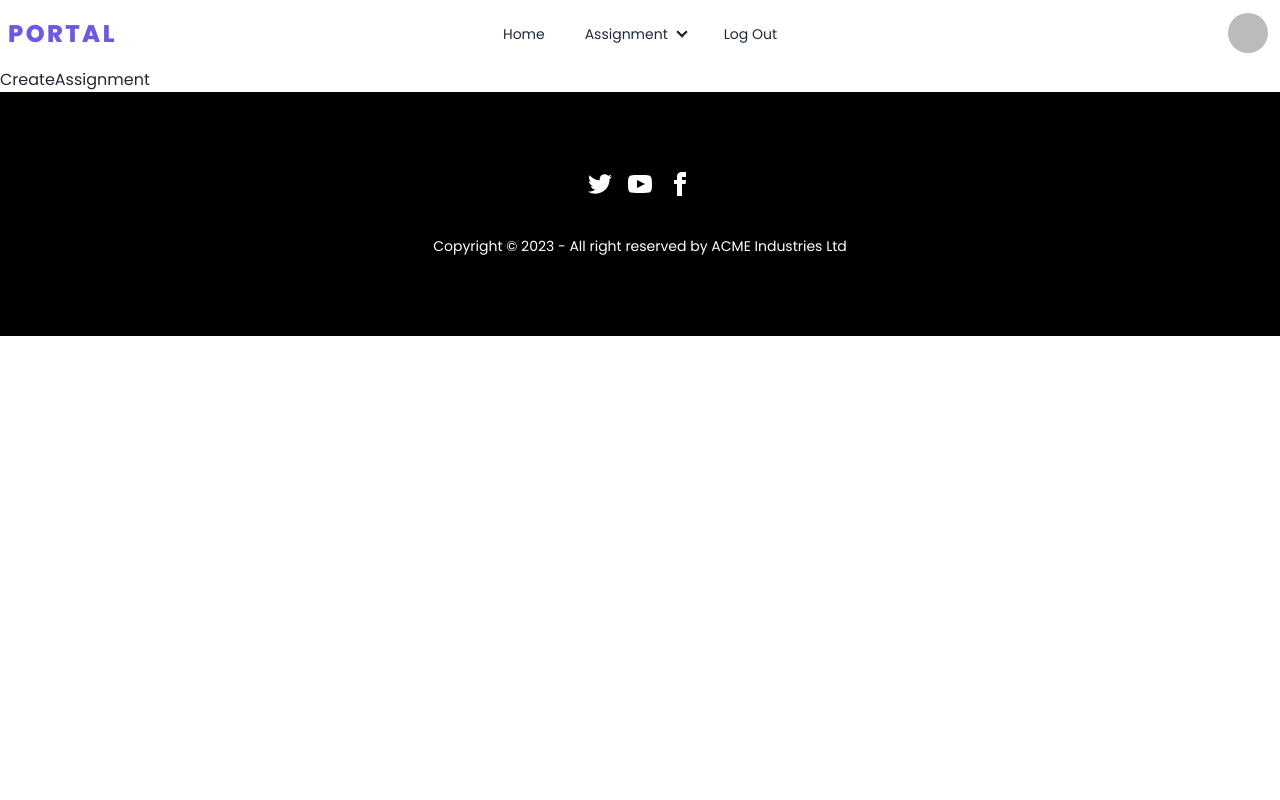
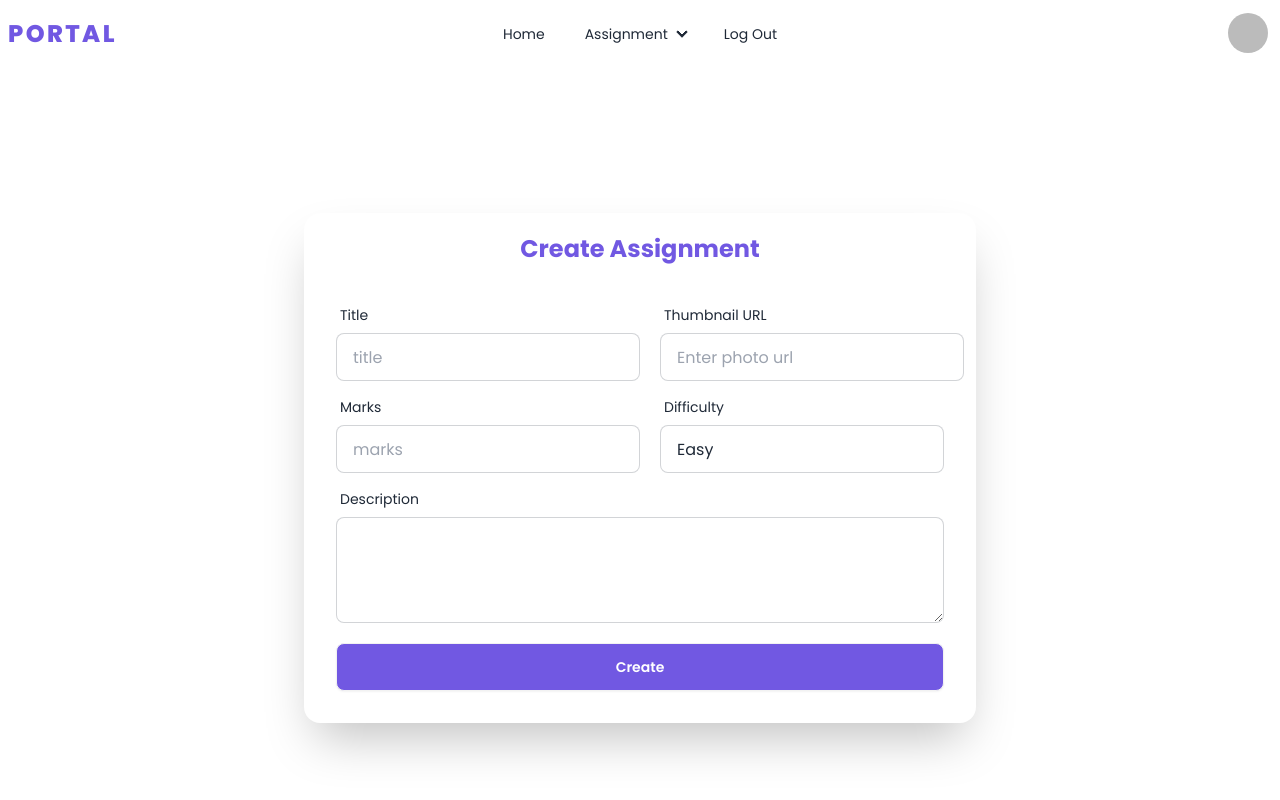
Before and after one commit to hasibmuhammad/portal-client, a React (Vite) app: page /create in a window 1280 px wide. Shown: the top 800 px of the page. Built offline with nearby package versions, Linux system fonts and the light colour scheme; no server answers; sample sign-in values are in the browser's storage.

Commit message:
Login, logout - done and Create assignment form - Done

```diff
--- a/package.json
+++ b/package.json
@@ -13,6 +13,7 @@
     "axios": "^1.6.2",
     "firebase": "^10.7.1",
     "react": "^18.2.0",
+    "react-datepicker": "^4.25.0",
     "react-dom": "^18.2.0",
     "react-hot-toast": "^2.4.1",
     "react-icons": "^4.12.0",
--- a/src/components/Navbar.jsx
+++ b/src/components/Navbar.jsx
@@ -1,6 +1,7 @@
 import { Link, NavLink, useNavigate } from "react-router-dom";
 import { useAuthContext } from "../hooks/useAuthContext";
 import { useEffect, useState } from "react";
+import axios from "axios";
 
 const Navbar = () => {
   const { user, logout } = useAuthContext();
@@ -8,7 +9,16 @@ const Navbar = () => {
 
   const logoutHandler = () => {
     logout()
-      .then(() => navigate("/login"))
+      .then(() => {
+        axios
+          .get("http://localhost:8000/logout", { withCredentials: true })
+          .then((res) => {
+            if (res.data.success) {
+              navigate("/login");
+            }
+          })
+          .catch((error) => console.log(error));
+      })
       .catch((error) => console.log(error));
   };
   const menus = (
@@ -23,9 +33,11 @@ const Navbar = () => {
             <li>
               <NavLink to={"/assignments"}>Assignments</NavLink>
             </li>
+            {user && (
               <li>
                 <NavLink to={"/create"}>Create</NavLink>
               </li>
+            )}
           </ul>
         </details>
       </li>
@@ -93,6 +105,7 @@ const Navbar = () => {
               />
             </div>
           </div>
+          {user && (
             <ul
               tabIndex={0}
               className="menu menu-sm dropdown-content mt-3 z-[1] p-2 shadow bg-base-100 rounded-box w-52"
@@ -110,6 +123,7 @@ const Navbar = () => {
                 <a>Logout</a>
               </li>
             </ul>
+          )}
         </div>
       </div>
     </div>
--- a/src/pages/Assignments/CreateAssignment.jsx
+++ b/src/pages/Assignments/CreateAssignment.jsx
@@ -1,5 +1,88 @@
+import { useState } from "react";
+import toast, { Toaster } from "react-hot-toast";
+import { Link } from "react-router-dom";
 const CreateAssignment = () => {
-  return <div>CreateAssignment</div>;
+  const [error, setError] = useState("");
+  return (
+    <div className="px-10 lg:px-0 hero min-h-screen bg-base-100">
+      <div className="card shrink-0 w-full max-w-2xl mx-auto shadow-2xl bg-base-100 my-20 md:my-10">
+        <h3 className="font-bold text-2xl text-center mt-5 text-primary">
+          Create Assignment
+        </h3>
+        <form className="card-body">
+          <div className="flex flex-col md:flex-row gap-5">
+            <div className="form-control w-full md:w-1/2">
+              <label className="label">
+                <span className="label-text">Title</span>
+              </label>
+              <input
+                name="title"
+                type="text"
+                placeholder="title"
+                className="input input-bordered"
+                //   required
+              />
+            </div>
+            <div className="form-control w-full md:w-1/2">
+              <label className="label">
+                <span className="label-text">Thumbnail URL</span>
+              </label>
+              <input
+                name="photo"
+                type="url"
+                placeholder="Enter photo url"
+                className="input input-bordered"
+                //   required
+              />
+            </div>
+          </div>
+          <div className="flex flex-col md:flex-row gap-5">
+            <div className="form-control w-full md:w-1/2">
+              <label className="label">
+                <span className="label-text">Marks</span>
+              </label>
+              <input
+                name="marks"
+                type="number"
+                placeholder="marks"
+                className="input input-bordered"
+                //   required
+              />
+            </div>
+            <div className="form-control w-full md:w-1/2">
+              <label className="label">
+                <span className="label-text">Difficulty</span>
+              </label>
+              <select className="px-4 py-3 form-control input input-bordered">
+                <option value="easy">Easy</option>
+                <option value="medium">Medium</option>
+                <option value="hard">Hard</option>
+              </select>
+            </div>
+          </div>
+
+          <div className="form-control">
+            <label className="label">
+              <span className="label-text">Description</span>
+            </label>
+            <textarea className="textarea textarea-bordered textarea-lg"></textarea>
+          </div>
+
+          {error && <p className="text-error mt-3">{error}</p>}
+
+          <div className="form-control mt-3">
+            <button
+              type="submit"
+              className="btn bg-primary text-white hover:bg-black"
+            >
+              Create
+            </button>
+          </div>
+        </form>
+      </div>
+      <Toaster />
+    </div>
+  );
 };
 
 export default CreateAssignment;
--- a/src/pages/Login/Login.jsx
+++ b/src/pages/Login/Login.jsx
@@ -1,13 +1,15 @@
 import React, { useState } from "react";
 import { FcGoogle } from "react-icons/fc";
-import { Link, Navigate, useNavigate } from "react-router-dom";
+import { Link, useLocation, useNavigate } from "react-router-dom";
 import { useAuthContext } from "../../hooks/useAuthContext";
 import toast, { Toaster } from "react-hot-toast";
+import axios from "axios";
 
 const Login = () => {
   const [error, setError] = useState("");
   const { login } = useAuthContext();
   const navigate = useNavigate();
+  const location = useLocation();
 
   const notifySuccess = (msg) => {
     toast.success(msg);
@@ -36,7 +38,23 @@ const Login = () => {
           if (res.user) {
             form.reset();
             notifySuccess("Logged in successfully!");
-            setTimeout(() => navigate("/"), 2000);
+
+            // set the jwt token
+            axios
+              .post(
+                `http://localhost:8000/jwt`,
+                { email: res.user?.email },
+                { withCredentials: true }
+              )
+              .then((res) => {
+                if (res.data.success) {
+                  setTimeout(
+                    () => navigate(location?.state ? location?.state : "/"),
+                    1000
+                  );
+                }
+              })
+              .catch((error) => console.log(error));
           }
         })
         .catch((error) => setError(error));
--- a/src/providers/Auth/AuthProvider.jsx
+++ b/src/providers/Auth/AuthProvider.jsx
@@ -17,13 +17,10 @@ const AuthProvider = ({ children }) => {
   useEffect(() => {
     const unsubscribe = onAuthStateChanged(auth, (currentUser) => {
       setUser(currentUser);
-      if (currentUser) {
-        setLoading(false);
-      }
+      setLoading(false);
 
       console.log("current user is:", user);
     });
-
     return () => {
       unsubscribe();
     };
--- a/src/routes/Routes.jsx
+++ b/src/routes/Routes.jsx
@@ -22,7 +22,11 @@ export const router = createBrowserRouter([
       },
       {
         path: "/create",
-        element: <CreateAssignment />,
+        element: (
+          <PrivateRoute>
+            <CreateAssignment />
+          </PrivateRoute>
+        ),
       },
       {
         path: "/login",
```
Also changed, not shown: 1 other file (tests, documents, lock files or other folders). Lines whose indentation alone changed are shown as unchanged.
